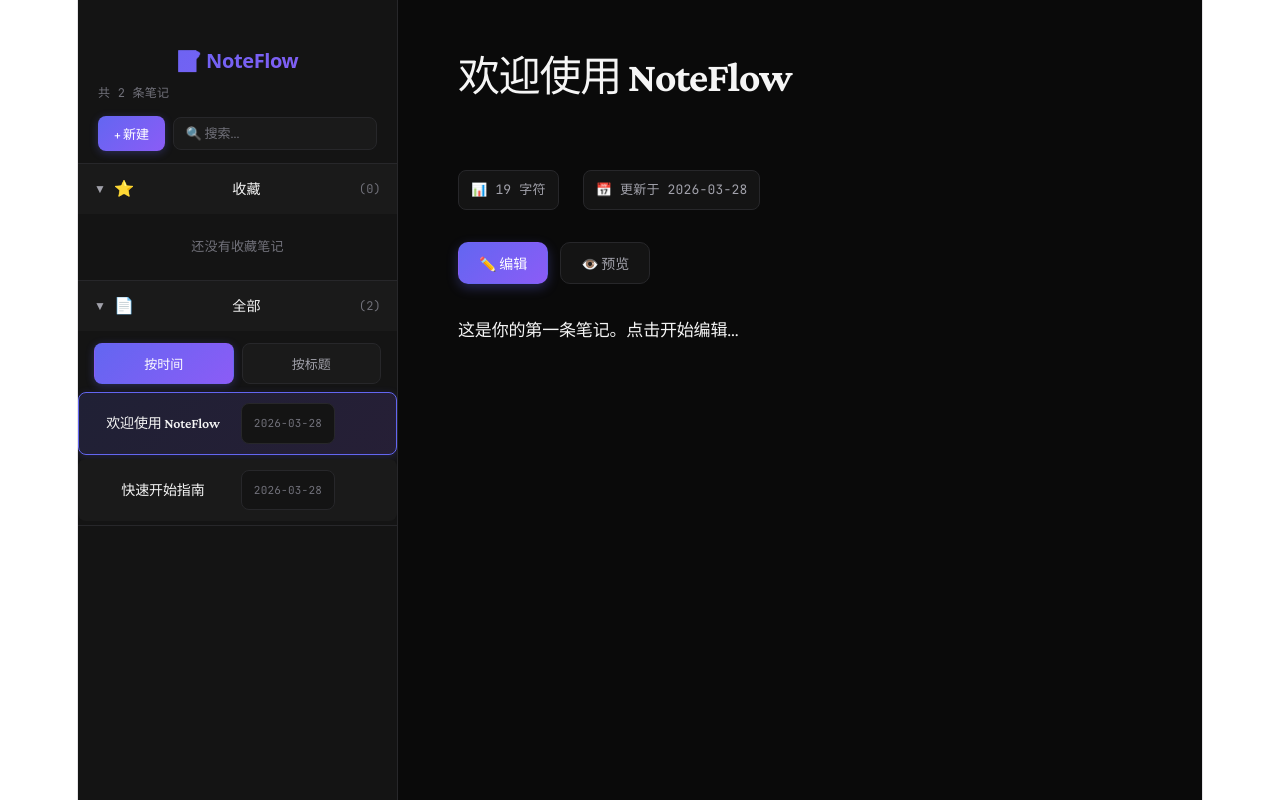
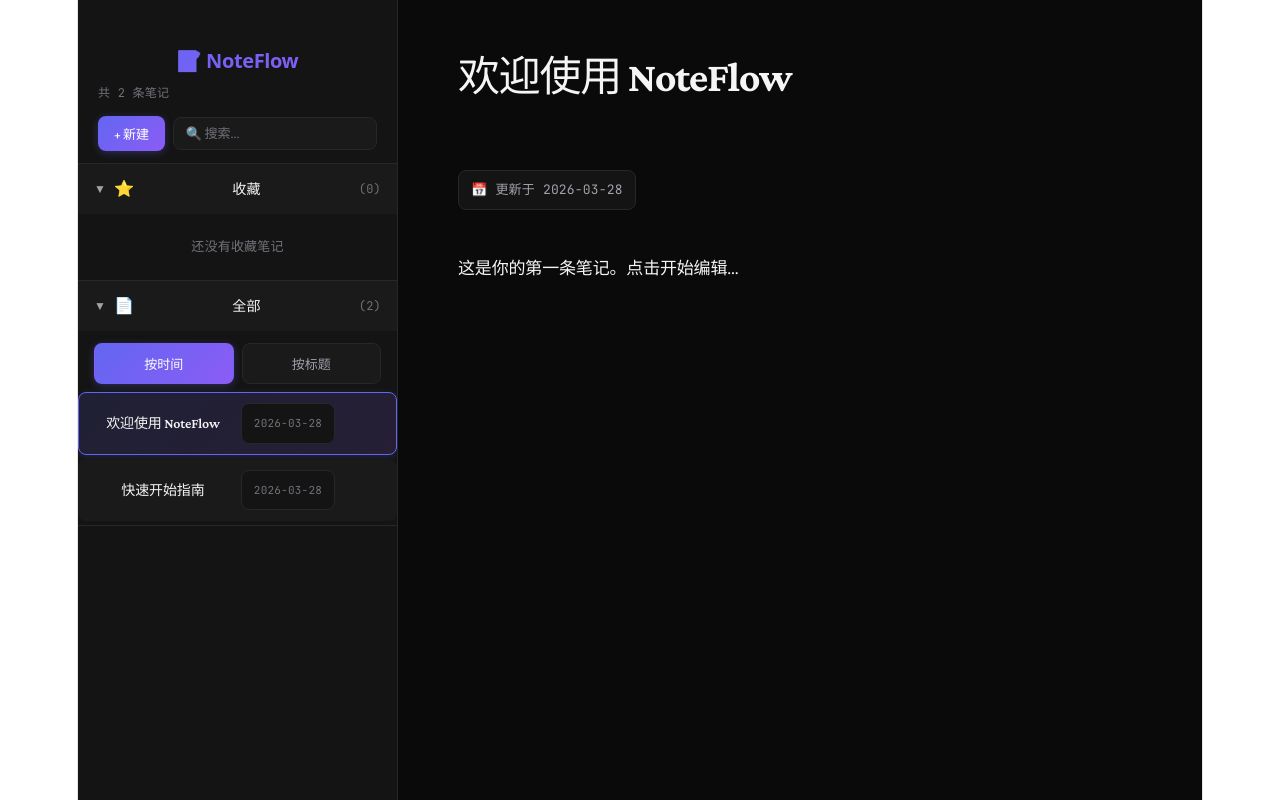
Before and after one commit to wickeyye/noteflow, a React (Vite) app: page / in a window 1280 px wide. Built offline with nearby package versions, Linux system fonts and the light colour scheme.

Commit message:
refactor: 简化编辑器顶部信息
- 移除字符统计功能
- 移除编辑/预览切换按钮
- 只保留更新日期显示
- 移除 Markdown 预览相关代码和依赖
- 简化编辑器为纯文本编辑模式

Co-Authored-By: Claude Sonnet 4.6 <noreply@anthropic.com>

```diff
--- a/src/components/Editor.tsx
+++ b/src/components/Editor.tsx
@@ -1,9 +1,5 @@
 import { useState } from 'react'
 import type { Note } from '../types/index'
-import ReactMarkdown from 'react-markdown'
-import remarkGfm from 'remark-gfm'
-import { Prism as SyntaxHighlighter } from 'react-syntax-highlighter'
-import { vscDarkPlus } from 'react-syntax-highlighter/dist/esm/styles/prism'
 
 interface EditorProps {
   note: Note | null
@@ -14,8 +10,6 @@ interface EditorProps {
 }
 
 export function Editor({ note, notesCount, onTitleChange, onContentChange, onTagsChange }: EditorProps) {
-  const [isPreview, setIsPreview] = useState(false)
-
   if (!note) {
     return (
       <main className="editor-area">
@@ -41,60 +35,16 @@ export function Editor({ note, notesCount, onTitleChange, onContentChange, onTag
           placeholder="笔记标题"
         />
         <div className="editor-info">
-          <span className="char-count">📊 {note.content.length} 字符</span>
           <span className="note-date">📅 更新于 {note.updatedAt}</span>
-        </div>
-        <div className="editor-toolbar">
-          <button
-            className={`btn-mode ${!isPreview ? 'active' : ''}`}
-            onClick={() => setIsPreview(false)}
-          >
-            ✏️ 编辑
-          </button>
-          <button
-            className={`btn-mode ${isPreview ? 'active' : ''}`}
-            onClick={() => setIsPreview(true)}
-          >
-            👁️ 预览
-          </button>
         </div>
       </div>
 
-      {isPreview ? (
-        <div className="markdown-preview">
-          <ReactMarkdown
-            remarkPlugins={[remarkGfm]}
-            components={{
-              code({ node, inline, className, children, ...props }) {
-                const match = /language-(\w+)/.exec(className || '')
-                return !inline && match ? (
-                  <SyntaxHighlighter
-                    style={vscDarkPlus}
-                    language={match[1]}
-                    PreTag="div"
-                    {...props}
-                  >
-                    {String(children).replace(/\n$/, '')}
-                  </SyntaxHighlighter>
-                ) : (
-                  <code className={className} {...props}>
-                    {children}
-                  </code>
-                )
-              }
-            }}
-          >
-            {note.content}
-          </ReactMarkdown>
-        </div>
-      ) : (
       <textarea
         className="note-editor"
         value={note.content}
         onChange={(e) => onContentChange(e.target.value)}
         placeholder="开始写笔记... 支持 Markdown 格式"
       />
-      )}
     </main>
   )
 }
```
Lines whose indentation alone changed are shown as unchanged.
